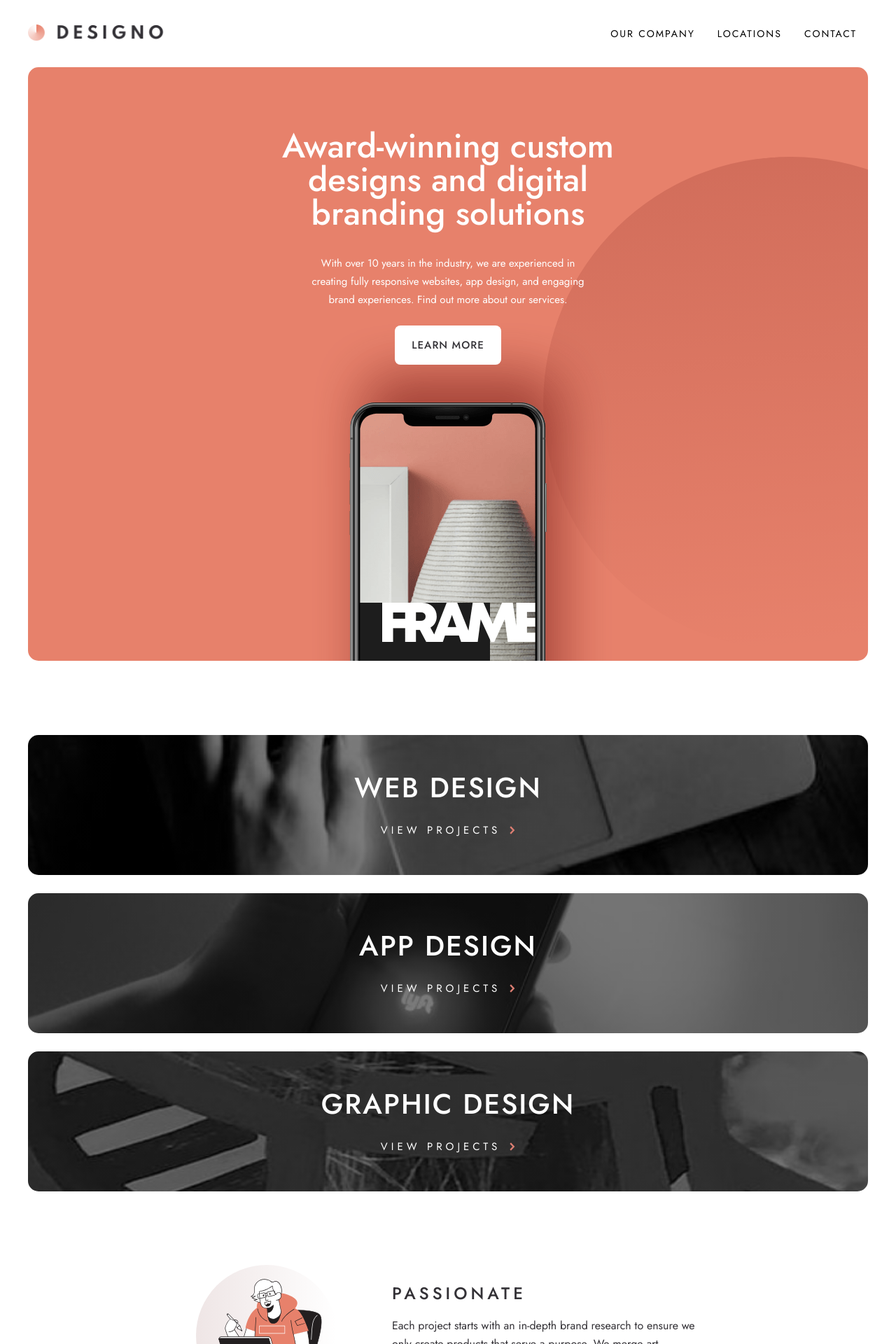
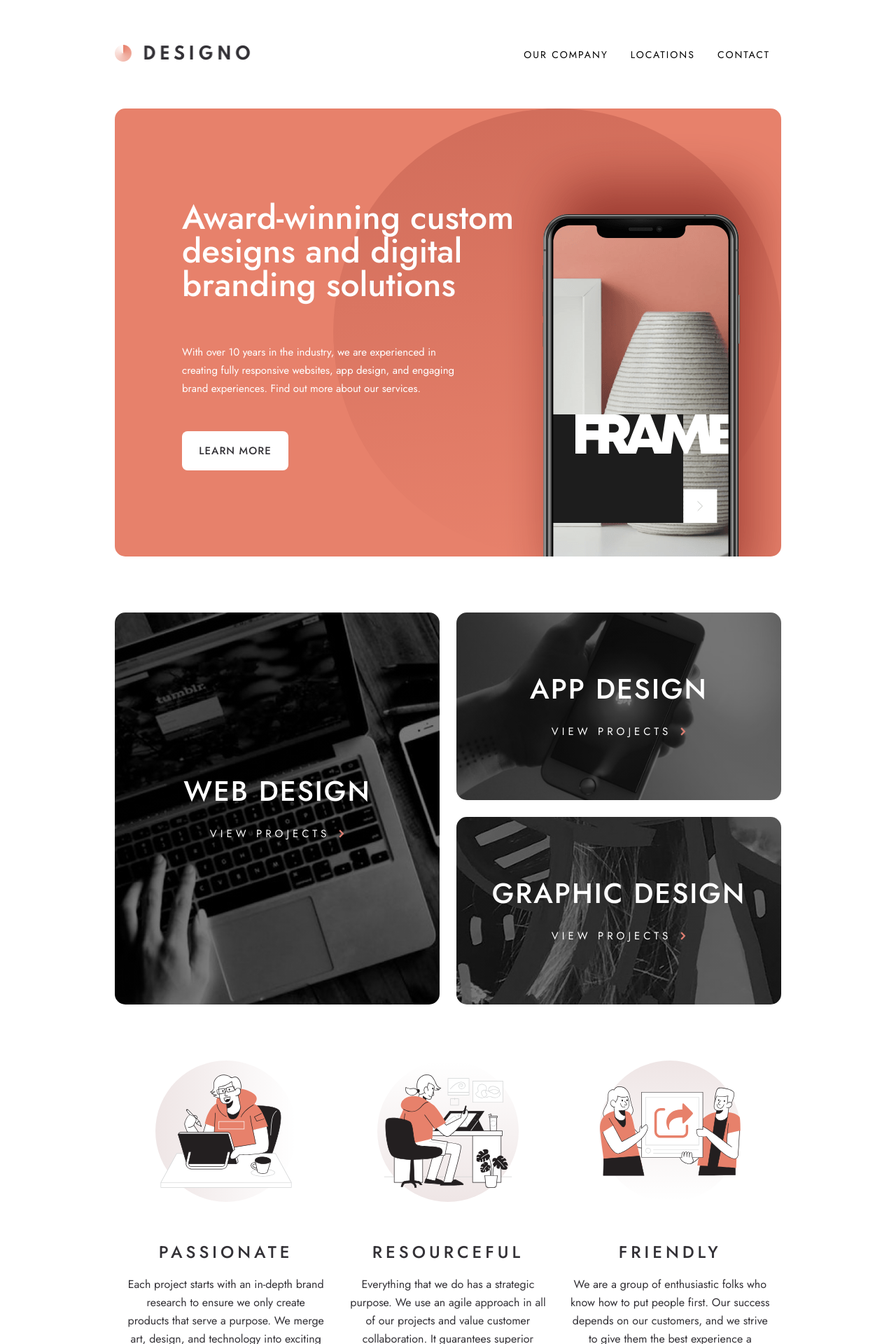
Before and after one commit to RayaneBengaoui/FM_challenge20_designo_multipage, a React (Create React App) app: page / in a window 1280 px wide. Shown: the top 1920 px of the page at 70% size. Built offline with nearby package versions, Linux system fonts and the light colour scheme.

Commit message:
Adding desktop view for Homepage Features section

```diff
--- a/src/components/Feature.js
+++ b/src/components/Feature.js
@@ -33,7 +33,15 @@ const FeatureStyle = styled.div`
     flex-direction: row;
     justify-content: space-between;
   }
+
+  @media screen and (min-width: 1250px) {
+    flex-direction: column;
+    justify-content: center;
+    align-items: center;
+    flex-basis: 30%;
+  }
 `;
+
 const Illustration = styled.div`
   position: relative;
 
@@ -66,6 +74,11 @@ const TextContainer = styled.div`
       padding-bottom: 5rem;
     }
   }
+
+  @media screen and (min-width: 1250px) {
+    max-width: 34rem;
+    text-align: center;
+  }
 `;
 
 export default Feature;
--- a/src/components/HomePage/Features.js
+++ b/src/components/HomePage/Features.js
@@ -49,6 +49,15 @@ const FeaturesStyle = styled(motion.section)`
       margin-bottom: 0rem;
     }
   }
+
+  @media screen and (min-width: 1250px) {
+    padding: 0 0;
+    padding-top: 5rem;
+    max-width: 1111px;
+    margin: auto;
+    display: flex;
+    justify-content: space-between;
+  }
 `;
 
 export default Features;
--- a/src/components/HomePage/Introduction.js
+++ b/src/components/HomePage/Introduction.js
@@ -54,6 +54,16 @@ const IntroductionStyle = styled(motion.section)`
   @media screen and (min-width: 700px) {
     border-radius: 15px;
   }
+
+  @media screen and (min-width: 1250px) {
+    max-width: 1111px;
+    margin: auto;
+    min-height: 40rem;
+
+    display: flex;
+    justify-content: flex-start;
+    padding: 0 6rem;
+  }
 `;
 
 const Presentation = styled.div`
@@ -67,6 +77,13 @@ const Presentation = styled.div`
   flex-direction: column;
   align-items: center;
 
+  p {
+    color: white;
+
+    padding: 1.5rem 0rem;
+    font-size: 15px;
+  }
+
   @media screen and (min-width: 700px) {
     max-width: 36rem;
 
@@ -75,11 +92,16 @@ const Presentation = styled.div`
     }
   }
 
-  p {
-    color: white;
+  @media screen and (min-width: 1250px) {
+    padding-top: 0rem;
+    margin: unset;
+    align-items: flex-start;
+    justify-content: center;
+    text-align: left;
 
-    padding: 1.5rem 0rem;
-    font-size: 15px;
+    p {
+      padding: 3rem 0rem;
+    }
   }
 `;
 
@@ -95,6 +117,12 @@ const BackgroundCircle = styled(motion.img)`
     top: 8rem;
     right: -15rem;
   }
+
+  @media screen and (min-width: 1250px) {
+    width: 40rem;
+    top: 0rem;
+    right: 0rem;
+  }
 `;
 
 const Phone = styled(motion.img)`
@@ -102,7 +130,12 @@ const Phone = styled(motion.img)`
   left: 50%;
   bottom: -1.5rem;
   max-width: 150%;
-  /* transform: translate(-50%, 38%); */
+  transition: all 0.5s ease;
+
+  @media screen and (min-width: 1250px) {
+    left: 79%;
+    bottom: 15%;
+  }
 `;
 
 export default Introduction;
--- a/src/components/HomePage/ViewProjects.js
+++ b/src/components/HomePage/ViewProjects.js
@@ -16,6 +16,8 @@ const ViewProjects = () => {
         title="web design"
         images={web_design_images}
         linkPath="/webdesign/"
+        row="1/3"
+        column="1"
       />
       <ViewProject
         title="app design"
@@ -40,6 +42,15 @@ const ViewProjectsStyle = styled(motion.section)`
     padding: 0 0rem;
     padding-top: 5rem;
   }
+  @media screen and (min-width: 1250px) {
+    max-width: 1111px;
+    margin: auto;
+    display: grid;
+    grid-template-columns: 1fr 1fr;
+    grid-template-rows: 1fr 1fr;
+    gap: 1.5rem;
+    min-height: 640px;
+  }
 `;
 
 export default ViewProjects;
--- a/src/components/Nav.js
+++ b/src/components/Nav.js
@@ -13,8 +13,16 @@ const Nav = () => {
       : (document.body.style.overflow = "auto");
   }, [toggle]);
 
+  const toggleHandler = () => {
+    if (window.innerWidth >= 700) {
+    } else {
+      setToggle((prevState) => !prevState);
+    }
+  };
+
   return (
     <NavStyle>
+      <NavContainer>
         <Link className="logoContainer" to="">
           <Logo src={logo_dark} />
         </Link>
@@ -27,45 +35,47 @@ const Nav = () => {
           <Line className="line3" />
         </Burger>
         <NavLinks toggle={toggle}>
-        <Link
-          className="firstLink"
-          to="/about"
-          onClick={() => setToggle((prevState) => !prevState)}
-        >
+          <Link className="firstLink" to="/about" onClick={toggleHandler}>
             <span>OUR COMPANY</span>
           </Link>
-        <Link
-          to="/locations"
-          onClick={() => setToggle((prevState) => !prevState)}
-        >
+          <Link to="/locations" onClick={toggleHandler}>
             <span>LOCATIONS</span>
           </Link>
-        <Link
-          className="lastLink"
-          to="/contact"
-          onClick={() => setToggle((prevState) => !prevState)}
-        >
+          <Link className="lastLink" to="/contact" onClick={toggleHandler}>
             <span> CONTACT</span>
           </Link>
         </NavLinks>
+      </NavContainer>
     </NavStyle>
   );
 };
 
 const NavStyle = styled.nav`
-  min-height: 6rem;
-
-  display: flex;
-  justify-content: space-between;
-  align-items: center;
+  height: 6rem;
   padding: 0 1.5rem;
 
   @media screen and (min-width: 700px) {
+    height: 155px;
     padding: 0 2.5rem;
+  }
+
+  @media screen and (min-width: 1250px) {
+    padding: 0 10.25rem;
   }
 
   .logoContainer {
     display: flex;
+  }
+`;
+const NavContainer = styled.div`
+  display: flex;
+  justify-content: space-between;
+  height: 100%;
+
+  align-items: center;
+  @media screen and (min-width: 1250px) {
+    max-width: 1111px;
+    margin: auto;
   }
 `;
 
--- a/src/components/ViewProject.js
+++ b/src/components/ViewProject.js
@@ -3,10 +3,11 @@ import { Link } from "react-router-dom";
 
 import icon_right_arrow from "../assets/shared/desktop/icon-right-arrow.svg";
 
-const ViewProject = ({ title, images, linkPath }) => {
+const ViewProject = ({ title, images, linkPath, row, column }) => {
   return (
+    <ViewProjectContainer row={row} column={column}>
       <Link to={linkPath}>
-      <ViewProjectStyle images={images}>
+        <ViewProjectStyle className="projectStyle" images={images}>
           <HoverBg className="hoverBg" />
           <h1>{title}</h1>
           <LinkContainer>
@@ -15,8 +16,16 @@ const ViewProject = ({ title, images, linkPath }) => {
           </LinkContainer>
         </ViewProjectStyle>
       </Link>
+    </ViewProjectContainer>
   );
 };
+
+const ViewProjectContainer = styled.div`
+  @media screen and (min-width: 1250px) {
+    grid-row: ${(props) => props.row};
+    grid-column: ${(props) => props.column};
+  }
+`;
 
 const ViewProjectStyle = styled.div`
   position: relative;
@@ -64,9 +73,15 @@ const ViewProjectStyle = styled.div`
       letter-spacing: 2px;
     }
   }
-  @media screen and (min-width: 1400px) {
+  @media screen and (min-width: 1250px) {
     background-image: linear-gradient(rgba(0, 0, 0, 0.5), rgba(0, 0, 0, 0.5)),
       url(${(props) => props.images.desktop});
+
+    max-height: 100%;
+    height: 100%;
+
+    /* display: unset; */
+    margin-top: 0rem;
   }
 `;
 
--- a/src/pages/Home.js
+++ b/src/pages/Home.js
@@ -30,6 +30,9 @@ const HomeStyle = styled(motion.div)`
   @media screen and (min-width: 700px) {
     padding: 0 2.5rem;
   }
+  @media screen and (min-width: 1250px) {
+    padding: 0 10.25rem;
+  }
 `;
 
 export default Home;
```
Lines whose indentation alone changed are shown as unchanged.
